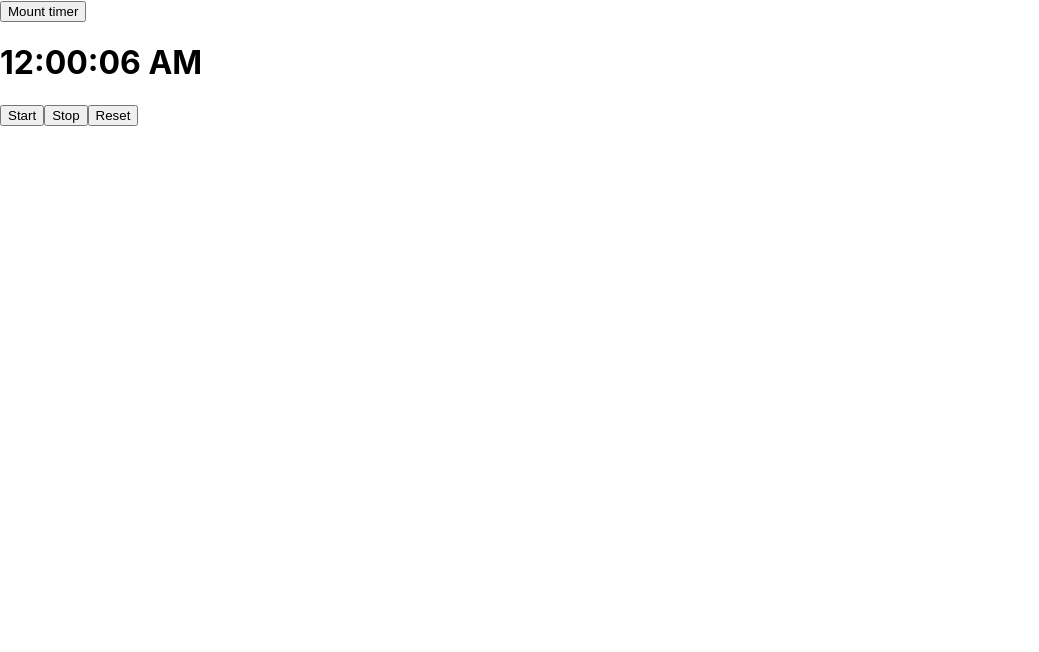
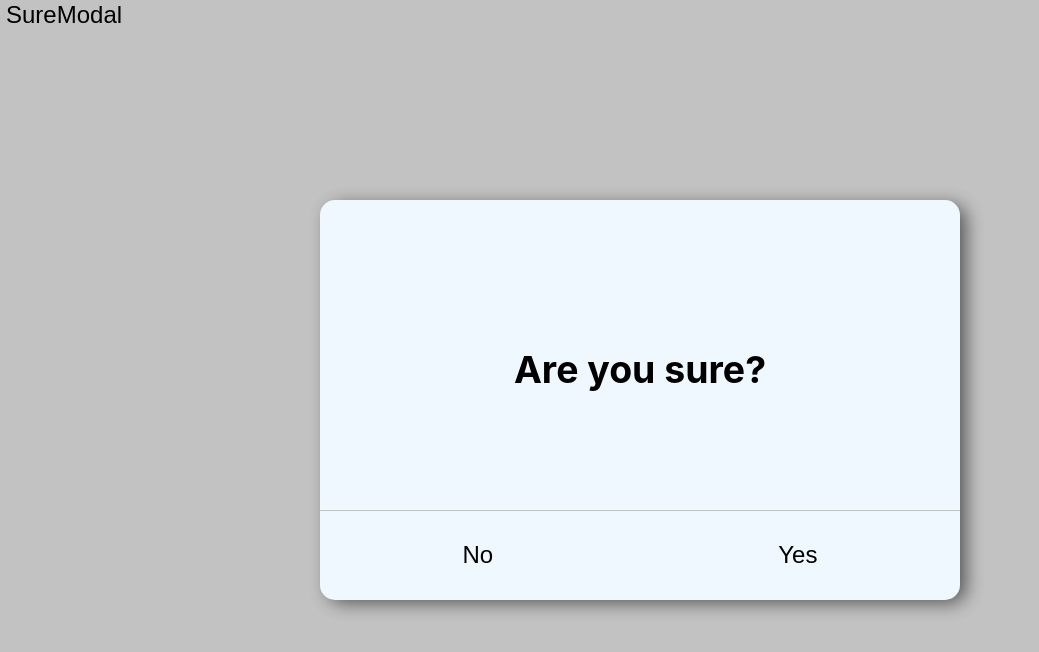
Before and after one commit to Lubov1506/remember, a React (Create React App) app: page / in a window 1280 px wide. Shown: the top 652 px of the page, without its empty margins (0-1039 px from the left). Built offline with nearby package versions, Linux system fonts and the light colour scheme.

Commit message:
SureModal done

```diff
--- a/src/App.js
+++ b/src/App.js
@@ -1,41 +1,23 @@
 import React from 'react'
 import './App.css'
-
-import Timer from './components/Timer'
+import SureModal from './components/SureModal'
 
 class App extends React.Component {
   constructor (props) {
     super(props)
     this.state = {
-      timerMount: true
+      isOpenSureModal: true
     }
   }
-
+  openModal = () => {
+    this.setState({
+      isOpenSureModal: !this.state.isOpenSureModal
+    })
+  }
   render () {
-    if (this.state.timerMount) {
-      return (
-        <>
-          <button
-            onClick={() => {
-              this.setState({ timerMount: !this.state.timerMount })
-            }}
-          >Mount timer</button>
-          <div>
-            <Timer />
-          </div>
-        </>
-      )
-    } else {
-      return (
-        <button
-          onClick={() => {
-            this.setState({ timerMount: !this.state.timerMount })
-          }}
-        >
-          Mount timer
-        </button>
-      )
-    }
+    return<>
+    <SureModal/>
+    </>
   }
 }
 
--- a/src/components/ModalWindow/ModalWindow.css
+++ b/src/components/ModalWindow/ModalWindow.css
@@ -14,10 +14,6 @@
     }
 
     .modal-window {
-        /* position: absolute;
-        top: 35%;
-        left: 35%; */
-
         z-index:3;
         width: 25vw;
         min-width: 200px;
--- /dev/null
+++ b/src/components/SureModal/ConfirmModal/index.js
@@ -0,0 +1,27 @@
+import React from 'react'
+import '../SureModal.css'
+
+const ConfirmModal = props => {
+  function clicker (event) {
+    props.callbackForChild(event.target.value)
+  }
+  return (
+    <div className='backend'>
+      <section className='modal-window'>
+        <header className='header'>
+          <h3>Are you sure?</h3>
+        </header>
+        <main className='foot'>
+          <button onClick={clicker} value='No'>
+            No
+          </button>
+          <button onClick={clicker} value='Yes'>
+            Yes
+          </button>
+        </main>
+      </section>
+    </div>
+  )
+}
+
+export default ConfirmModal
--- /dev/null
+++ b/src/components/SureModal/SureModal.css
@@ -0,0 +1,46 @@
+.backend{
+background-color: rgba(0, 0, 0, 0.24);
+position: fixed;
+top: 0;
+left: 0;
+right: 0;
+bottom: 0;
+margin: 0 auto;
+display: flex;
+align-items: center;
+justify-content: center;
+z-index: 2;
+}
+.modal-window{
+    z-index: 3;
+width: 50vw;
+min-width: 200px;
+height: 50vh;
+background-color: aliceblue;
+border-radius: 15px;
+display: flex;
+flex-direction: column;
+justify-content: space-evenly;
+font-size: 20px;
+text-align: center;
+box-shadow: 7px 4px 19px -2px rgba(0,0,0,0.61);
+}
+.header{
+    height: 70%;
+border-bottom: 1px solid rgba(128, 128, 128, 0.45);
+font-size: 2rem;
+flex-direction: column;
+display: flex;
+justify-content: center;
+}
+.foot{
+display: flex;
+flex-direction: row;
+justify-content: space-around;
+}
+
+button{
+font-size: 1.5rem;
+border:none;
+background-color: inherit;
+}
--- /dev/null
+++ b/src/components/SureModal/index.js
@@ -0,0 +1,47 @@
+import React, { Component } from 'react'
+import ConfirmModal from './ConfirmModal'
+import './SureModal.css'
+
+class SureModal extends Component {
+  constructor (props) {
+    super(props)
+    this.state = {
+      isOpen: true
+    }
+  }
+  responseForChild = values => {
+    console.log(values)
+    this.setState({
+      isOpen: !this.state.isOpen
+    })
+  }
+  render () {
+    const { isOpen } = this.state
+    if (isOpen) {
+      return (
+        <>
+          <button
+            onClick={() => {
+              this.setState({ isOpen: !isOpen })
+            }}
+          >
+            SureModal
+          </button>
+          <ConfirmModal callbackForChild={this.responseForChild} />
+        </>
+      )
+    } else {
+      return (
+        <button
+          onClick={() => {
+            this.setState({ isOpen: !isOpen })
+          }}
+        >
+          SureModal
+        </button>
+      )
+    }
+  }
+}
+
+export default SureModal
```
